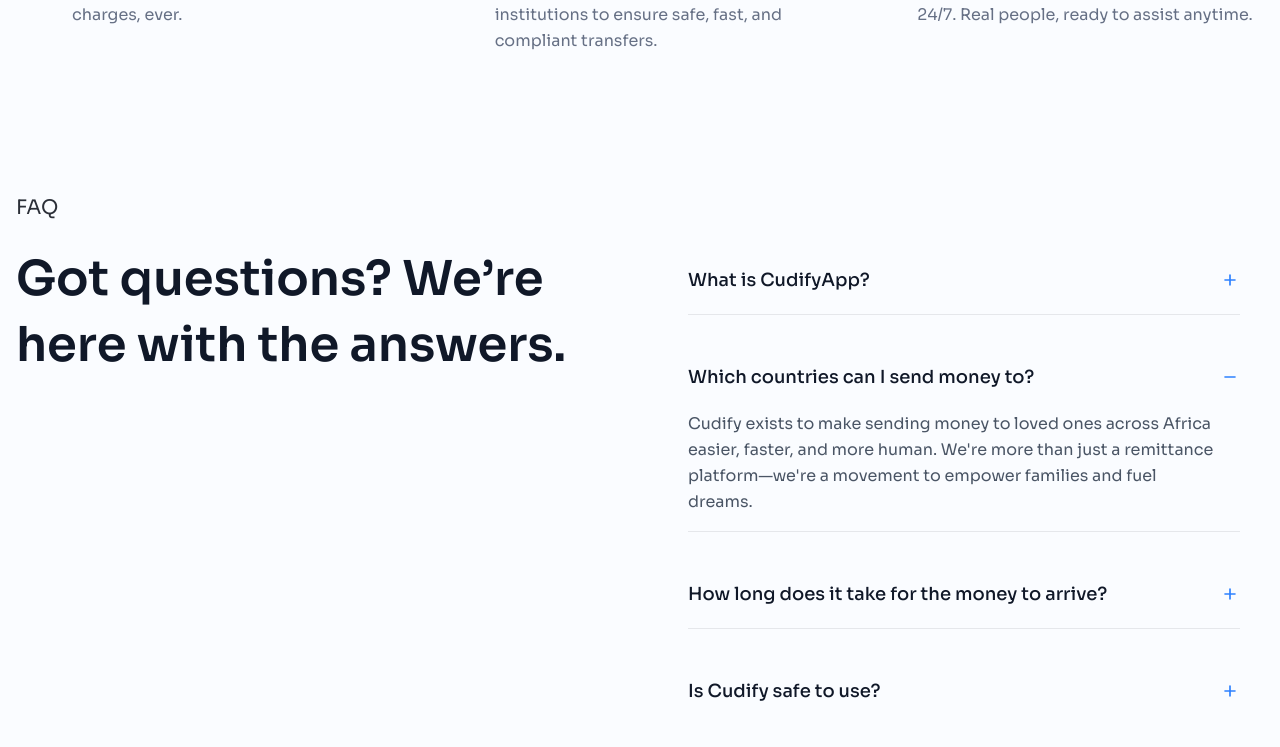
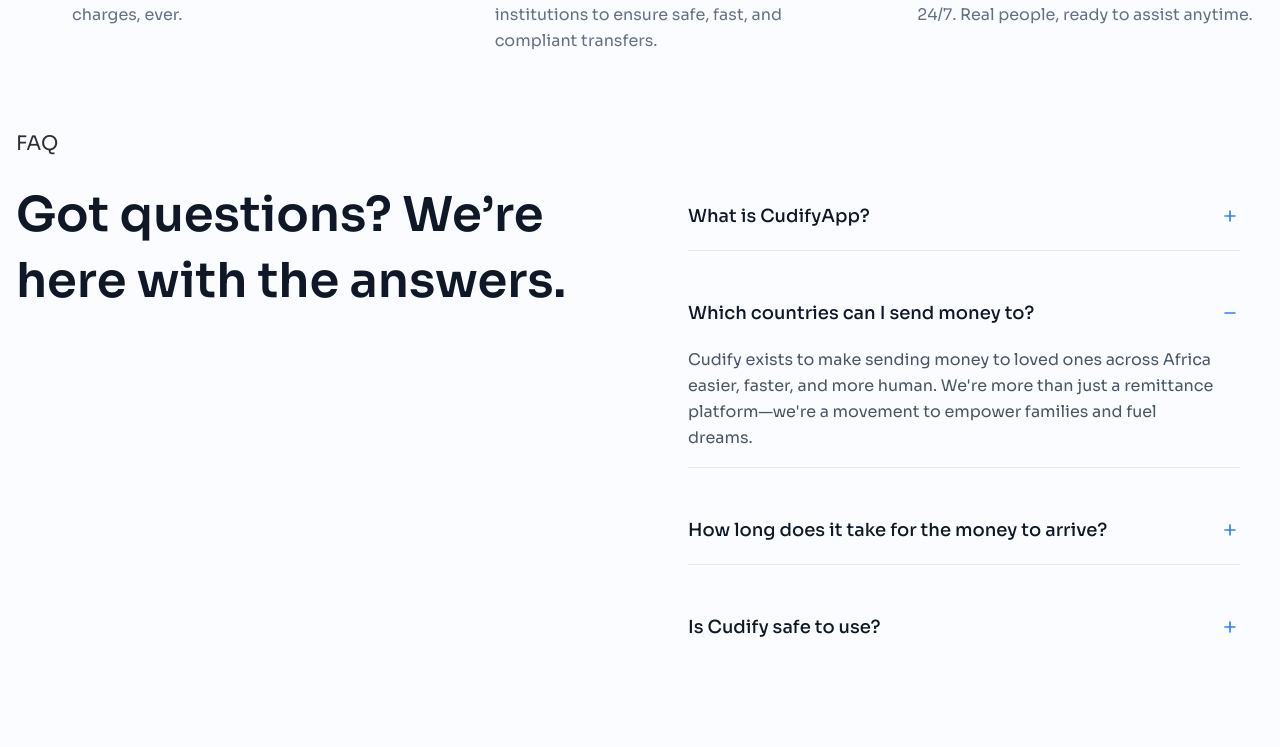
Before and after one commit to Joesef127/cudify, a React (Vite) app: page / in a window 1280 px wide. Shown: the part 6627-7374 px from the top of the page. Built offline with nearby package versions, Linux system fonts and the light colour scheme.

Commit message:
chore: changed padding top

```diff
--- a/src/components/FaqSection.tsx
+++ b/src/components/FaqSection.tsx
@@ -3,7 +3,7 @@
 
 const FaqSection = () => {
   return (
-    <section className="py-12 md:py-16 bg-[#FAFCFF] w-full">
+    <section className="pb-16 bg-[#FAFCFF] w-full">
       <div className="container mx-auto grid grid-cols-1 lg:grid-cols-2 items-start gap-4 lg:gap-12 px-4">
         {/* Left: Title */}
         <div className="flex flex-col gap-4 md:gap-6 max-w-xl mx-auto lg:mx-0" data-aos='fade-right'>
```
